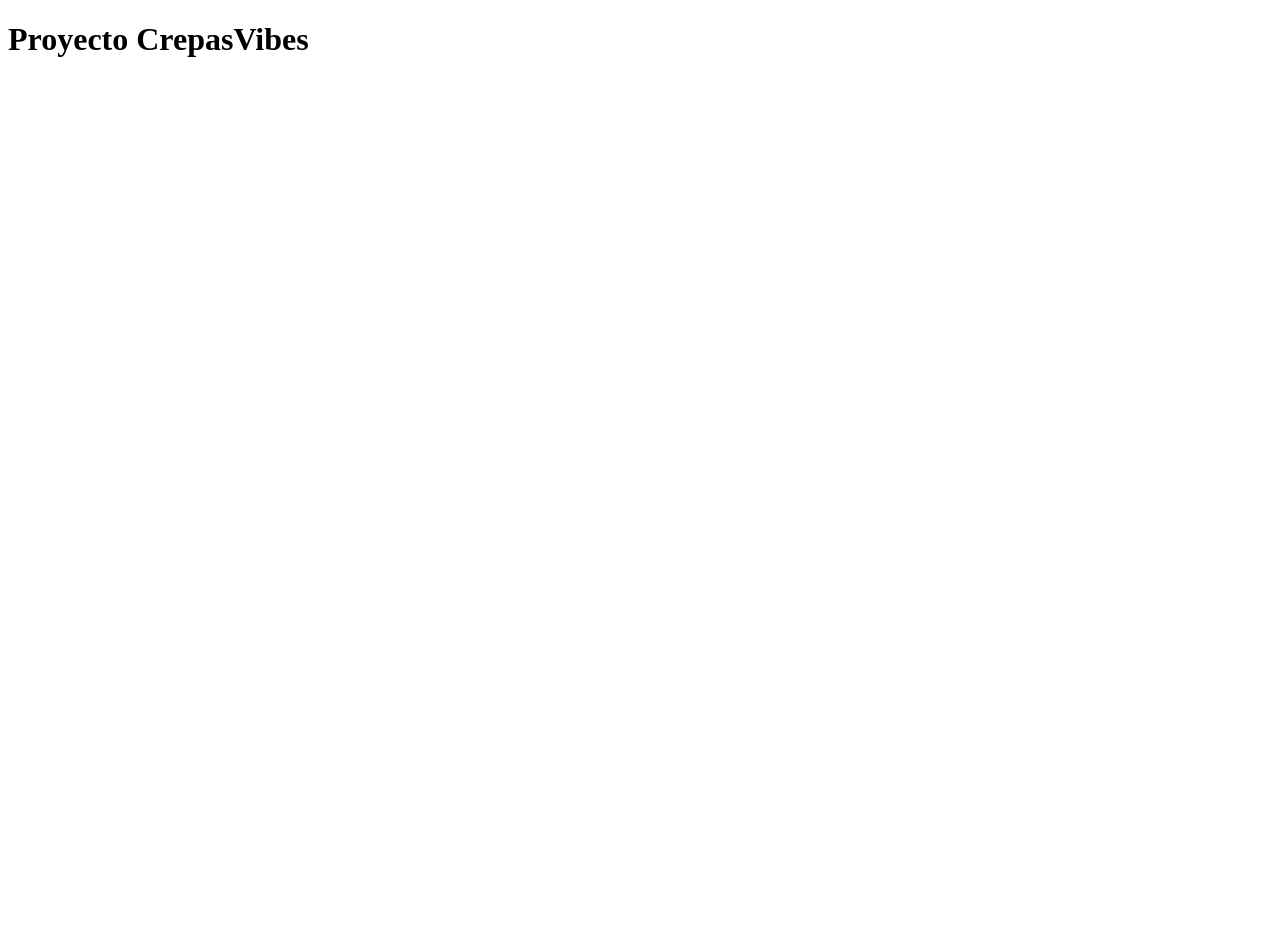
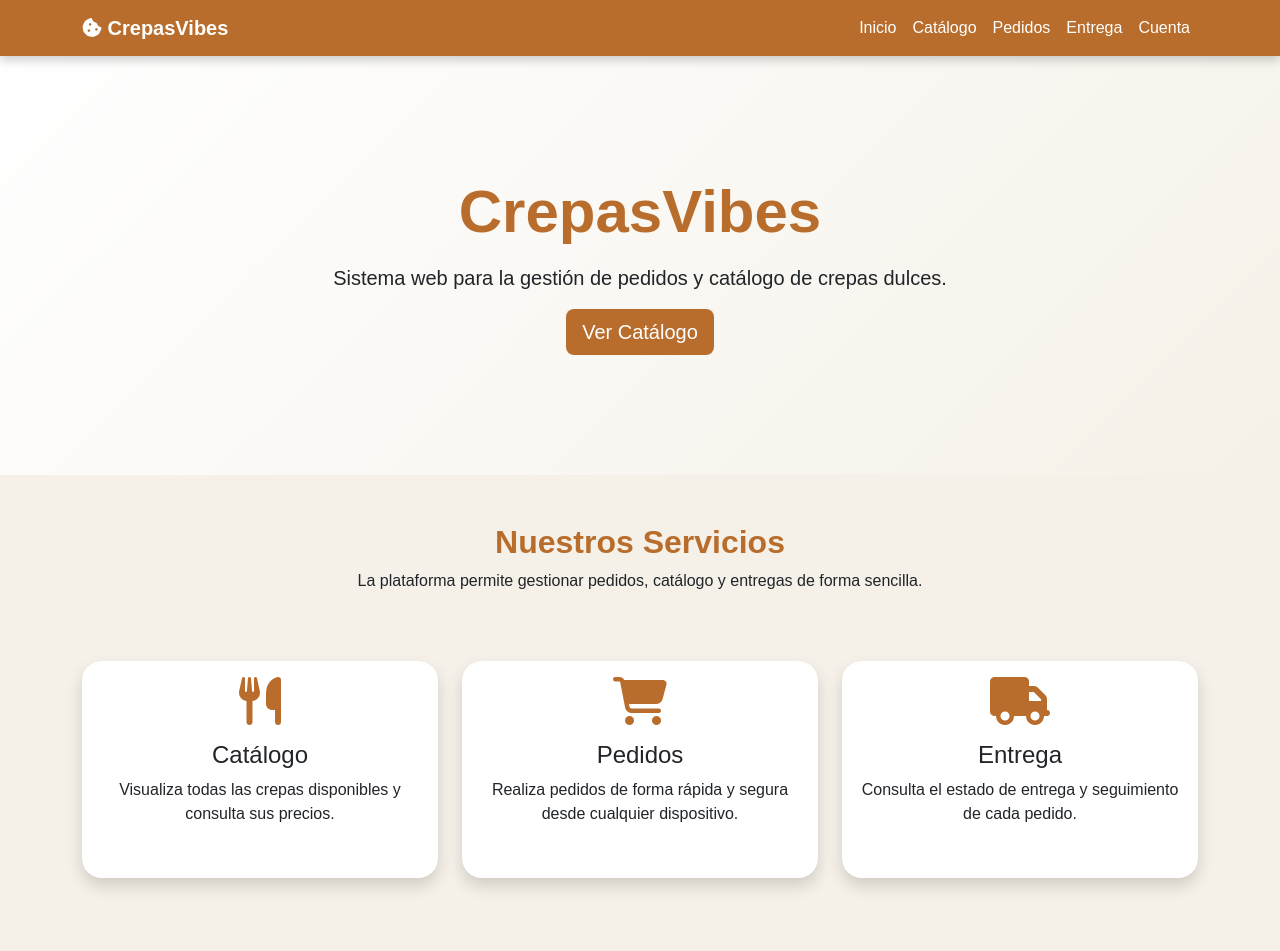
Before and after one commit to darlingortiz27/CrepasVibes-Web, a plain HTML site: page Index.html in a window 1280 px wide. Shown: the top 951 px of the page. Before the commit the page ends 800 px from the top, so only its background shows below. Drawn offline with nearby package versions, Linux system fonts and the light colour scheme.

Commit message:
Diseño inicial frontend CrepasVibes

```diff
--- a/Index.html
+++ b/Index.html
@@ -1,11 +1,319 @@
 <!DOCTYPE html>
-<html lang="en">
+<html lang="es">
+
 <head>
-    <meta charset="UTF-8">
-    <meta name="viewport" content="width=device-width, initial-scale=1.0">
-    <title>CrepasVibes</title>
+
+<meta charset="UTF-8">
+<meta name="viewport" content="width=device-width, initial-scale=1.0">
+
+<title>CrepasVibes</title>
+
+<link href="https://cdn.jsdelivr.net/npm/bootstrap@5.3.3/dist/css/bootstrap.min.css" rel="stylesheet">
+
+<link rel="stylesheet" href="https://cdnjs.cloudflare.com/ajax/libs/font-awesome/6.5.2/css/all.min.css">
+
+<link rel="stylesheet" href="style.css">
+
 </head>
+
 <body>
-     <h1>Proyecto CrepasVibes</h1>
+
+<nav class="navbar navbar-expand-lg navbar-dark">
+
+<div class="container">
+
+<a class="navbar-brand fw-bold" href="#">
+
+<i class="fa-solid fa-cookie-bite"></i>
+
+CrepasVibes
+
+</a>
+
+<button
+class="navbar-toggler"
+type="button"
+data-bs-toggle="collapse"
+data-bs-target="#menu">
+
+<span class="navbar-toggler-icon"></span>
+
+</button>
+
+<div class="collapse navbar-collapse" id="menu">
+
+<ul class="navbar-nav ms-auto">
+
+<li class="nav-item">
+
+<a class="nav-link active" href="#">
+
+Inicio
+
+</a>
+
+</li>
+
+<li class="nav-item">
+
+<a class="nav-link" href="#">
+
+Catálogo
+
+</a>
+
+</li>
+
+<li class="nav-item">
+
+<a class="nav-link" href="#">
+
+Pedidos
+
+</a>
+
+</li>
+
+<li class="nav-item">
+
+<a class="nav-link" href="#">
+
+Entrega
+
+</a>
+
+</li>
+
+<li class="nav-item">
+
+<a class="nav-link" href="#">
+
+Cuenta
+
+</a>
+
+</li>
+
+</ul>
+
+</div>
+
+</div>
+
+</nav>
+
+<section class="hero">
+
+<div class="container">
+
+<h1>CrepasVibes</h1>
+
+<p>
+
+Sistema web para la gestión de pedidos y catálogo de crepas dulces.
+
+</p>
+
+<a href="#" class="btn btn-warning btn-lg">
+
+Ver Catálogo
+
+</a>
+
+</div>
+
+</section>
+
+<section class="container py-5">
+
+<div class="text-center mb-5">
+
+<h2>
+
+Nuestros Servicios
+
+</h2>
+
+<p>
+
+La plataforma permite gestionar pedidos, catálogo y entregas de forma sencilla.
+
+</p>
+
+</div>
+
+<div class="row g-4">
+
+<div class="col-md-4">
+
+<div class="card shadow h-100">
+
+<div class="card-body text-center">
+
+<i class="fa-solid fa-utensils fa-3x mb-3"></i>
+
+<h4>
+
+Catálogo
+
+</h4>
+
+<p>
+
+Visualiza todas las crepas disponibles y consulta sus precios.
+
+</p>
+
+</div>
+
+</div>
+
+</div>
+
+<div class="col-md-4">
+
+<div class="card shadow h-100">
+
+<div class="card-body text-center">
+
+<i class="fa-solid fa-cart-shopping fa-3x mb-3"></i>
+
+<h4>
+
+Pedidos
+
+</h4>
+
+<p>
+
+Realiza pedidos de forma rápida y segura desde cualquier dispositivo.
+
+</p>
+
+</div>
+
+</div>
+
+</div>
+
+<div class="col-md-4">
+
+<div class="card shadow h-100">
+
+<div class="card-body text-center">
+
+<i class="fa-solid fa-truck fa-3x mb-3"></i>
+
+<h4>
+
+Entrega
+
+</h4>
+
+<p>
+
+Consulta el estado de entrega y seguimiento de cada pedido.
+
+</p>
+
+</div>
+
+</div>
+
+</div>
+
+</div>
+
+</section>
+
+<section class="container py-5">
+
+<div class="row">
+
+<div class="col-md-6">
+
+<img
+src="img/crepa.jpg"
+class="img-fluid rounded shadow"
+alt="Crepas">
+
+</div>
+
+<div class="col-md-6 d-flex align-items-center">
+
+<div>
+
+
+
+<h2>
+
+¿Por qué elegir CrepasVibes?
+
+</h2>
+
+<p>
+
+CrepasVibes es una plataforma desarrollada para administrar de manera eficiente los pedidos, productos, clientes y entregas de una crepería.
+
+</p>
+
+
+</div>
+
+</div>
+
+</div>
+
+</section>
+
+<section class="container py-5">
+
+<div class="row text-center">
+
+<div class="col-md-3">
+
+<h2>150+</h2>
+
+<p>Clientes</p>
+
+</div>
+
+<div class="col-md-3">
+
+<h2>30+</h2>
+
+<p>Productos</p>
+
+</div>
+
+<div class="col-md-3">
+
+<h2>500+</h2>
+
+<p>Pedidos</p>
+
+</div>
+
+<div class="col-md-3">
+
+<h2>98%</h2>
+
+<p>Satisfacción</p>
+
+</div>
+
+</div>
+
+</section>
+
+<footer>
+
+© 2026, desarrollado por WORKGROUP para una mejor experiencia web.
+
+</footer>
+
+<script src="https://cdn.jsdelivr.net/npm/bootstrap@5.3.3/dist/js/bootstrap.bundle.min.js"></script>
+
 </body>
+
 </html>
--- /dev/null
+++ b/Style.css
@@ -0,0 +1,96 @@
+body {
+    background: #f5f1e8;
+    font-family: Arial, sans-serif;
+}
+
+/* NAVBAR */
+.navbar {
+    background: #b86d2c;
+    box-shadow: 0 4px 10px rgba(0,0,0,0.2);
+}
+
+.navbar a {
+    color: white !important;
+    font-weight: 500;
+}
+
+.navbar a:hover {
+    opacity: 0.8;
+}
+
+/* HERO */
+.hero {
+    padding: 120px 20px;
+    text-align: center;
+    background: linear-gradient(135deg, #ffffff, #f5f1e8);
+}
+
+.hero h1 {
+    font-size: 60px;
+    font-weight: bold;
+    color: #b86d2c;
+}
+
+.hero p {
+    font-size: 20px;
+    margin-top: 15px;
+}
+
+/* BOTÓN PRINCIPAL */
+.btn-warning {
+    background-color: #b86d2c;
+    border: none;
+    color: white;
+}
+
+.btn-warning:hover {
+    background-color: #8f531d;
+}
+
+/* CARDS */
+.card {
+    border: none;
+    border-radius: 20px;
+    margin-top: 20px;
+    transition: 0.3s ease;
+}
+
+.card i {
+    color: #b86d2c;
+}
+
+.card:hover {
+    transform: translateY(-8px);
+    box-shadow: 0 12px 25px rgba(0,0,0,0.15);
+}
+
+/* SECCIONES */
+section {
+    scroll-margin-top: 80px;
+}
+
+/* ESTADÍSTICAS */
+h2 {
+    color: #b86d2c;
+    font-weight: bold;
+}
+
+/* FOOTER */
+footer {
+    background: #b86d2c;
+    color: white;
+    padding: 20px;
+    text-align: center;
+    margin-top: 40px;
+}
+
+/* RESPONSIVE AJUSTES */
+@media (max-width: 768px) {
+    .hero h1 {
+        font-size: 40px;
+    }
+
+    .hero p {
+        font-size: 16px;
+    }
+}
```
Also changed, not shown: img/crepa.jpg (added).
